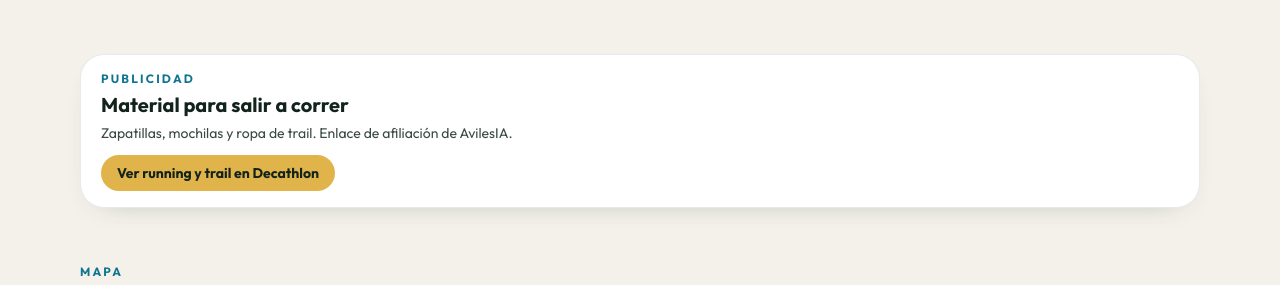
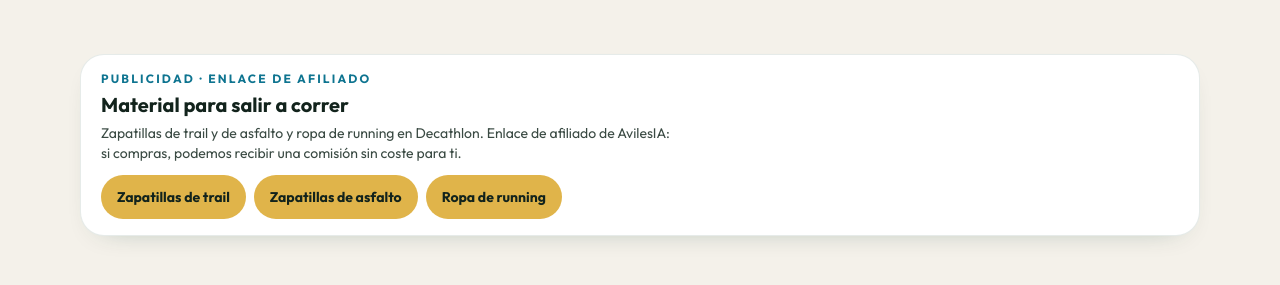
Before and after one commit to igle81/carreras-asturias, a Next.js app: page /correr in a window 1280 px wide. Shown: the part 1510-1795 px from the top of the page. Built offline with nearby package versions, Linux system fonts and the light colour scheme; no server answers; the database is empty.

Commit message:
Decathlon por Awin: builder en lib, bloques en correr/ciclismo y ficha, aviso de afiliado y textos legales

```diff
--- a/app/evento/[id]/page.tsx
+++ b/app/evento/[id]/page.tsx
@@ -153,7 +153,7 @@ export default async function EventoPage({ params }: EventPageProps) {
 
       <ActivarAvisos apariencia="ficha" />
 
-      {resolveModalidad(event) === "pie" ? <DecathlonAfiliado className="mt-6" /> : null}
+      <DecathlonAfiliado className="mt-6" modalidad={resolveModalidad(event)} />
 
       <ClasificacionBlock event={event} />
 
--- a/components/decathlon-afiliado.tsx
+++ b/components/decathlon-afiliado.tsx
@@ -1,10 +1,41 @@
 "use client";
 
-import { AFILIADO_DESTINO, DECATHLON_RUNNING_HREF } from "@/lib/afiliado";
+import {
+  DESTINOS_CICLISMO,
+  DESTINOS_DECATHLON,
+  DESTINOS_PIE,
+  REL_AFILIADO,
+  enlaceAwinDecathlon,
+  type DestinoDecathlonId,
+} from "@/lib/awin-decathlon";
 
-export function DecathlonAfiliado({ className = "" }: { className?: string }) {
-  function registrarClic() {
-    const body = JSON.stringify({ path: window.location.pathname, destino: AFILIADO_DESTINO });
+type Modalidad = "pie" | "ciclismo";
+
+const TEXTOS: Record<Modalidad, { aria: string; titulo: string; texto: string }> = {
+  pie: {
+    aria: "Running y trail en Decathlon",
+    titulo: "Material para salir a correr",
+    texto: "Zapatillas de trail y de asfalto y ropa de running en Decathlon.",
+  },
+  ciclismo: {
+    aria: "Ciclismo en Decathlon",
+    titulo: "Material para salir en bici",
+    texto: "Bicicletas, ropa y accesorios de ciclismo de carretera en Decathlon.",
+  },
+};
+
+export function DecathlonAfiliado({
+  className = "",
+  modalidad = "pie",
+}: {
+  className?: string;
+  modalidad?: Modalidad;
+}) {
+  const destinos: DestinoDecathlonId[] = modalidad === "ciclismo" ? DESTINOS_CICLISMO : DESTINOS_PIE;
+  const textos = TEXTOS[modalidad];
+
+  function registrarClic(destino: DestinoDecathlonId) {
+    const body = JSON.stringify({ path: window.location.pathname, destino });
     void fetch("/api/afiliado/clic", {
       method: "POST",
       headers: { "content-type": "application/json" },
@@ -15,23 +46,35 @@ export function DecathlonAfiliado({ className = "" }: { className?: string }) {
 
   return (
     <aside
-      aria-label="Running y trail en Decathlon"
+      aria-label={textos.aria}
       className={`rounded-3xl border border-forest/10 bg-white px-5 py-4 shadow-[0_10px_30px_-22px_rgba(11,61,46,0.45)] ${className}`}
     >
-      <p className="text-xs font-bold uppercase tracking-[0.18em] text-atlantic">Publicidad</p>
-      <h2 className="mt-1 font-display text-xl font-bold text-ink">Material para salir a correr</h2>
+      <p className="text-xs font-bold uppercase tracking-[0.18em] text-atlantic">
+        Publicidad · Enlace de afiliado
+      </p>
+      <h2 className="mt-1 font-display text-xl font-bold text-ink">{textos.titulo}</h2>
       <p className="mt-1 max-w-xl text-sm text-muted">
-        Zapatillas, mochilas y ropa de trail. Enlace de afiliación de AvilesIA.
+        {textos.texto} Enlace de afiliado de AvilesIA: si compras, podemos recibir una comisión sin coste para ti.
       </p>
-      <a
-        href={DECATHLON_RUNNING_HREF}
-        target="_blank"
-        rel="sponsored noopener"
-        onClick={registrarClic}
-        className="mt-3 inline-flex rounded-full bg-gold px-4 py-2 text-sm font-bold text-ink transition hover:bg-gold/80"
-      >
-        Ver running y trail en Decathlon
-      </a>
+      <ul className="mt-3 flex flex-wrap gap-2">
+        {destinos.map((id) => {
+          const destino = DESTINOS_DECATHLON[id];
+          return (
+            <li key={id}>
+              <a
+                href={enlaceAwinDecathlon(destino.url)}
+                target="_blank"
+                rel={REL_AFILIADO}
+                onClick={() => registrarClic(id)}
+                className="inline-flex min-h-11 items-center rounded-full bg-gold px-4 py-2 text-sm font-bold text-ink transition hover:bg-gold/80"
+              >
+                {destino.etiqueta}
+                <span className="sr-only"> en Decathlon (enlace de afiliado, se abre en otra pestaña)</span>
+              </a>
+            </li>
+          );
+        })}
+      </ul>
     </aside>
   );
 }
--- a/components/home-view.tsx
+++ b/components/home-view.tsx
@@ -75,11 +75,9 @@ export function HomeView({ events, section }: { events: Evento[]; section: Secti
         {/* Sin content-visibility aquí: con tarjetas reales el alto reservado
             (900 px) hacía que las secciones se solaparan al medirlas (axe). */}
         <EstaQuincena events={quincena} />
-        {section.id === "pie" ? (
-          <div className="mx-auto max-w-6xl px-4">
-            <DecathlonAfiliado />
-          </div>
-        ) : null}
+        <div className="mx-auto max-w-6xl px-4">
+          <DecathlonAfiliado modalidad={section.id} />
+        </div>
         <div>
           {/* Listado, filtro de concejo y «Ver mapa» en el HTML del servidor; Leaflet solo al pulsar. */}
           <NearbySection events={listados} title={section.mapTitle} />
--- /dev/null
+++ b/lib/awin-decathlon.ts
@@ -0,0 +1,67 @@
+/**
+ * Enlaces de afiliado de Decathlon España por Awin.
+ * Editor AvilesIA 3128193 · anunciante Decathlon ES 105405.
+ * Las URLs de destino se comprobaron con un GET (200) el 19-10-2026.
+ */
+export const AWIN_DECATHLON_MID = "105405";
+export const AWIN_EDITOR_ID = "3128193";
+export const AWIN_CREAD_BASE = "https://www.awin1.com/cread.php";
+
+const HOST_DECATHLON = "www.decathlon.es";
+
+export type DestinoDecathlonId = "zapatillas-trail" | "zapatillas-asfalto" | "ropa-running" | "ciclismo-carretera";
+
+export type DestinoDecathlon = {
+  id: DestinoDecathlonId;
+  etiqueta: string;
+  url: string;
+};
+
+export const DESTINOS_DECATHLON: Record<DestinoDecathlonId, DestinoDecathlon> = {
+  "zapatillas-trail": {
+    id: "zapatillas-trail",
+    etiqueta: "Zapatillas de trail",
+    url: "https://www.decathlon.es/es/deportes/trail-running/zapatillas",
+  },
+  "zapatillas-asfalto": {
+    id: "zapatillas-asfalto",
+    etiqueta: "Zapatillas de asfalto",
+    url: "https://www.decathlon.es/es/deportes/running/zapatillas-running-asfalto",
+  },
+  "ropa-running": {
+    id: "ropa-running",
+    etiqueta: "Ropa de running",
+    url: "https://www.decathlon.es/es/deportes/running/ropa",
+  },
+  "ciclismo-carretera": {
+    id: "ciclismo-carretera",
+    etiqueta: "Ciclismo de carretera",
+    url: "https://www.decathlon.es/es/deportes/ciclismo/ciclismo-de-carretera",
+  },
+};
+
+export const DESTINOS_PIE: DestinoDecathlonId[] = ["zapatillas-trail", "zapatillas-asfalto", "ropa-running"];
+export const DESTINOS_CICLISMO: DestinoDecathlonId[] = ["ciclismo-carretera"];
+
+/** Solo admite destinos https de www.decathlon.es. */
+export function esUrlDecathlon(url: string): boolean {
+  try {
+    const u = new URL(url);
+    return u.protocol === "https:" && u.hostname === HOST_DECATHLON;
+  } catch {
+    return false;
+  }
+}
+
+/**
+ * Construye el enlace de Awin:
+ * cread.php?awinmid=105405&awinaffid=3128193&ued=<encodeURIComponent(destino)>
+ */
+export function enlaceAwinDecathlon(destino: string): string {
+  if (!esUrlDecathlon(destino)) {
+    throw new Error("El destino del enlace de afiliado tiene que ser https://www.decathlon.es/…");
+  }
+  return `${AWIN_CREAD_BASE}?awinmid=${AWIN_DECATHLON_MID}&awinaffid=${AWIN_EDITOR_ID}&ued=${encodeURIComponent(destino)}`;
+}
+
+export const REL_AFILIADO = "sponsored nofollow noopener";
--- a/package.json
+++ b/package.json
@@ -13,7 +13,7 @@
     "test:recien-abiertas": "npx --yes tsx --test lib/recien-abiertas.test.ts",
     "test:filtros": "npx --yes tsx --test lib/filtros-calendario.test.ts",
     "test:mapa": "npx --yes tsx --test lib/mapa-carreras.test.ts lib/correr-listado.test.ts components/mapa-banderillas/datos.test.ts",
-    "test:registro-alertas": "npx --yes tsx --test lib/registro-alertas.test.ts lib/sesion-cuenta.test.ts lib/alertas-admin.test.ts lib/adsense.test.ts lib/afiliado.test.ts lib/auditoria.test.ts lib/contraste.test.ts lib/consentimiento-cookies.test.ts lib/baja-avisos.test.ts lib/mis-avisos.test.ts lib/consentimientos-log.test.ts lib/filtros-avisos.test.ts lib/datos-personales.test.ts lib/onesignal-admin.test.ts",
+    "test:registro-alertas": "npx --yes tsx --test lib/registro-alertas.test.ts lib/sesion-cuenta.test.ts lib/alertas-admin.test.ts lib/adsense.test.ts lib/afiliado.test.ts lib/awin-decathlon.test.ts lib/auditoria.test.ts lib/contraste.test.ts lib/consentimiento-cookies.test.ts lib/baja-avisos.test.ts lib/mis-avisos.test.ts lib/consentimientos-log.test.ts lib/filtros-avisos.test.ts lib/datos-personales.test.ts lib/onesignal-admin.test.ts",
     "verify:smoke": "node scripts/verify-smoke.mjs"
   },
   "dependencies": {
```
Also changed, not shown: lib/legal.ts (+5 -4 lines), 1 other file (tests, documents, lock files or other folders).
